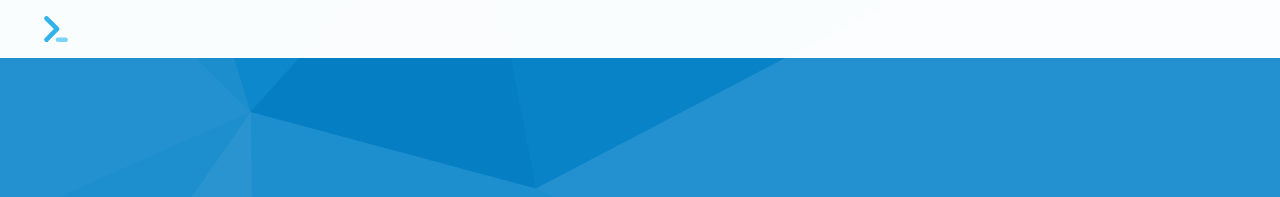
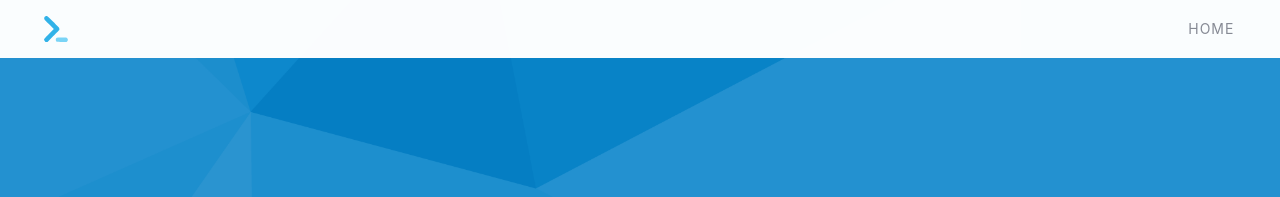
Before and after one commit to RadiumP/jekyll-theme-pdz, a Jekyll site: the page built from index.html, in a window 1280 px wide. Shown: the top 197 px of the page. Built offline with Jekyll 4.4.1, drawn with Linux system fonts in a browser that asks for light colours.

Commit message:
:art: Move navigation menu setting to jekyll setting

```diff
--- a/_config.yml
+++ b/_config.yml
@@ -2,3 +2,6 @@ title: PDZ theme
 description: PDZ is a a modern flat theme for Jenkin
 theme: jekyll-theme-pdz
 avatar: /assets/img/ps-logo.png
+
+topnav:
+  home: '/'
--- a/_includes/header.html
+++ b/_includes/header.html
@@ -4,7 +4,7 @@
     </div>
     <nav class="g-nav">
         <ul>
-            {% for link in site.data.topnav %}
+            {% for link in site.topnav %}
             {% if link[1].first %}
             <li class='has-sub'>
                 <a href='#'>{{ link[0] }}</a>
```
